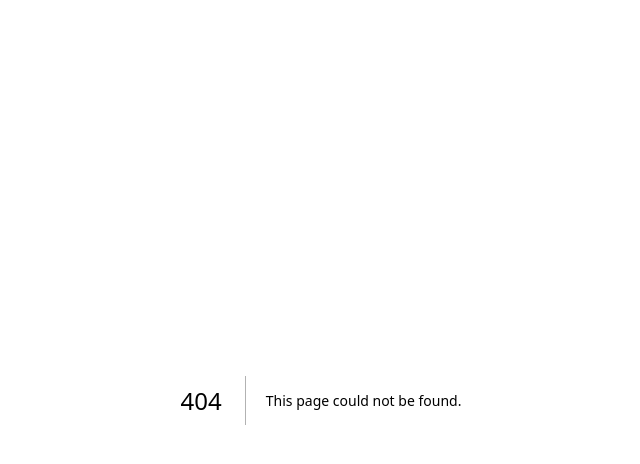
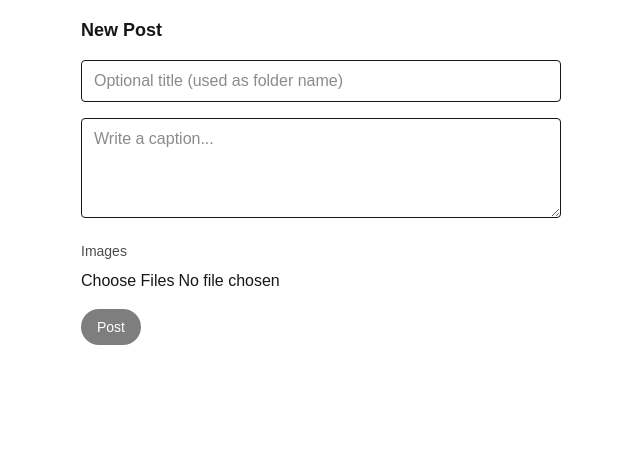
Before and after one commit to albertoleoncio/baby-journal, a Next.js app: page /upload in a window 1280 px wide. Before the commit this address had no page. Shown: the top 464 px of the page, without its empty margins (319-959 px from the left). Built offline with nearby package versions, Linux system fonts and the light colour scheme.

Commit message:
feat: implement file upload and folder creation functionality; update permissions for Microsoft OAuth

```diff
--- /dev/null
+++ b/app/api/upload/file/route.ts
@@ -0,0 +1,36 @@
+import { auth } from "@/auth";
+
+export async function POST(req: Request) {
+  const session = await auth();
+  if (!session) return new Response("Unauthorized", { status: 401 });
+  const accessToken = (session as any).accessToken as string | undefined;
+  if (!accessToken) return new Response("Unauthorized", { status: 401 });
+
+  const formData = await req.formData();
+  const folderId = formData.get("folderId") as string | null;
+  const file = formData.get("file") as File | null;
+  if (!folderId || !file) return new Response("Missing folderId or file", { status: 400 });
+
+  const fileName = (formData.get("fileName") as string) || file.name || `photo-${Date.now()}.jpg`;
+
+  // Upload via PUT content to items/{folderId}:/fileName:/content
+  const putRes = await fetch(
+    `https://graph.microsoft.com/v1.0/me/drive/items/${encodeURIComponent(folderId)}:/${encodeURIComponent(fileName)}:/content`,
+    {
+      method: "PUT",
+      headers: {
+        Authorization: `Bearer ${accessToken}`,
+        "Content-Type": file.type || "application/octet-stream",
+      },
+      body: file.stream(),
+      duplex: "half",
+    }
+  );
+  if (!putRes.ok) {
+    const txt = await putRes.text();
+    return new Response(`Failed to upload file: ${txt}`, { status: putRes.status });
+  }
+
+  const uploaded = await putRes.json();
+  return Response.json({ id: uploaded.id, name: uploaded.name });
+}
--- /dev/null
+++ b/app/api/upload/start/route.ts
@@ -0,0 +1,59 @@
+import { auth } from "@/auth";
+import { invalidateUserPostsCache } from "@/lib/posts";
+
+export async function POST(req: Request) {
+  const session = await auth();
+  if (!session) return new Response("Unauthorized", { status: 401 });
+  const accessToken = (session as any).accessToken as string | undefined;
+  if (!accessToken) return new Response("Unauthorized", { status: 401 });
+
+  const { title, caption } = await req.json().catch(() => ({}));
+  const folderName = title || new Date().toISOString().slice(0, 19).replace(/[:T]/g, "-");
+
+  // 1) Create the folder under /Apps/BabyJournal (not /children)
+  const createRes = await fetch(
+    `https://graph.microsoft.com/v1.0/me/drive/root:/Apps/BabyJournal:/children`,
+    {
+      method: "POST",
+      headers: {
+        Authorization: `Bearer ${accessToken}`,
+        "Content-Type": "application/json",
+      },
+      body: JSON.stringify({
+        name: folderName,
+        folder: {},
+        "@microsoft.graph.conflictBehavior": "rename",
+      }),
+    }
+  );
+  if (!createRes.ok) {
+    const txt = await createRes.text();
+    return new Response(`Failed to create folder: ${txt}`, { status: createRes.status });
+  }
+  const folder = await createRes.json();
+
+  // 2) Upload caption as description.txt (optional)
+  if (caption && caption.length > 0) {
+    const capRes = await fetch(
+      `https://graph.microsoft.com/v1.0/me/drive/items/${folder.id}:/description.txt:/content`,
+      {
+        method: "PUT",
+        headers: {
+          Authorization: `Bearer ${accessToken}`,
+          "Content-Type": "text/plain",
+        },
+        body: caption,
+      }
+    );
+    if (!capRes.ok) {
+      const txt = await capRes.text();
+      return new Response(`Failed to upload caption: ${txt}`, { status: capRes.status });
+    }
+  }
+
+  // Invalidate cache so new post shows up on top after redirect
+  const userId = (session as any).userId as string | undefined;
+  if (userId) invalidateUserPostsCache(userId);
+
+  return Response.json({ folderId: folder.id, folderName });
+}
--- a/app/feed/page.tsx
+++ b/app/feed/page.tsx
@@ -30,7 +30,10 @@ export default async function FeedPage() {
     <div className="mx-auto max-w-md sm:max-w-lg md:max-w-2xl lg:max-w-3xl p-0 sm:p-4">
       <header className="sticky top-0 z-10 backdrop-blur bg-background/70 border-b border-black/5 dark:border-white/10 px-4 py-3 flex items-center justify-between">
         <h1 className="text-lg font-semibold">Baby Journal</h1>
-        <a href="/api/auth/signout" className="rounded-full border px-3 py-1 text-sm hover:bg-black/5 dark:hover:bg-white/10">Sign out</a>
+        <div className="flex gap-2">
+          <a href="/upload" className="rounded-full border px-3 py-1 text-sm bg-blue-600 text-white hover:bg-blue-700 dark:bg-blue-400 dark:text-black transition">Upload</a>
+          <a href="/api/auth/signout" className="rounded-full border px-3 py-1 text-sm hover:bg-black/5 dark:hover:bg-white/10">Sign out</a>
+        </div>
       </header>
 
       <main className="space-y-6 p-2">
--- /dev/null
+++ b/app/upload/page.tsx
@@ -0,0 +1,126 @@
+"use client";
+
+import { useMemo, useState } from "react";
+import { useRouter } from "next/navigation";
+
+type LocalFile = {
+  file: File;
+  preview: string;
+};
+
+export default function UploadPage() {
+  const [files, setFiles] = useState<LocalFile[]>([]);
+  const [caption, setCaption] = useState("");
+  const [title, setTitle] = useState("");
+  const [loading, setLoading] = useState(false);
+  const [progress, setProgress] = useState(0);
+  const router = useRouter();
+
+  function onPick(e: React.ChangeEvent<HTMLInputElement>) {
+    const fl = e.target.files;
+    if (!fl) return;
+    const arr: LocalFile[] = [];
+    for (let i = 0; i < fl.length; i++) {
+      const f = fl[i];
+      if (!f.type.startsWith("image/")) continue;
+      arr.push({ file: f, preview: URL.createObjectURL(f) });
+    }
+    setFiles(arr);
+  }
+
+  const canPost = useMemo(() => files.length > 0 || caption.trim().length > 0, [files, caption]);
+
+  async function onSubmit() {
+    if (!canPost) return;
+    try {
+      setLoading(true);
+      setProgress(0);
+      // 1) Create folder and upload caption
+      const startRes = await fetch("/api/upload/start", {
+        method: "POST",
+        headers: { "Content-Type": "application/json" },
+        body: JSON.stringify({ title, caption }),
+      });
+      if (!startRes.ok) {
+        alert("Failed to create post: " + (await startRes.text()));
+        setLoading(false);
+        return;
+      }
+      const { folderId } = await startRes.json();
+
+      // 2) Upload files sequentially
+      for (let i = 0; i < files.length; i++) {
+        const form = new FormData();
+        form.append("folderId", folderId);
+        form.append("file", files[i].file);
+        form.append("fileName", files[i].file.name);
+        const res = await fetch("/api/upload/file", { method: "POST", body: form });
+        if (!res.ok) {
+          alert("Failed to upload image: " + (await res.text()));
+          setLoading(false);
+          return;
+        }
+        setProgress(Math.round(((i + 1) / files.length) * 100));
+      }
+
+      // Done
+      setLoading(false);
+      setProgress(100);
+      router.push("/feed");
+    } catch (e: any) {
+      console.error(e);
+      alert("Upload failed: " + (e?.message || String(e)));
+      setLoading(false);
+    }
+  }
+
+  return (
+    <div className="mx-auto max-w-md sm:max-w-lg p-4 space-y-4">
+      <h1 className="text-lg font-semibold">New Post</h1>
+      <input
+        type="text"
+        placeholder="Optional title (used as folder name)"
+        className="w-full border rounded px-3 py-2"
+        value={title}
+        onChange={(e) => setTitle(e.target.value)}
+      />
+      <textarea
+        placeholder="Write a caption..."
+        className="w-full border rounded px-3 py-2 min-h-[100px]"
+        value={caption}
+        onChange={(e) => setCaption(e.target.value)}
+      />
+      <div className="space-y-2">
+        <label htmlFor="images" className="block text-sm text-black/70 dark:text-white/70">Images</label>
+        <input
+          id="images"
+          aria-label="Images"
+          type="file"
+          accept="image/*"
+          multiple
+          onChange={onPick}
+          className="block"
+        />
+        {files.length > 0 && (
+          <div className="grid grid-cols-3 gap-2">
+            {files.map((f) => (
+              <img key={`${f.preview}-${f.file.size}`} src={f.preview} alt="preview" className="w-full h-24 object-cover rounded" />
+            ))}
+          </div>
+        )}
+      </div>
+      <div className="flex items-center gap-3">
+        <button
+          onClick={onSubmit}
+          disabled={!canPost || loading}
+          className="rounded-full bg-black text-white dark:bg-white dark:text-black px-4 py-2 text-sm disabled:opacity-50"
+        >
+          {loading ? "Posting…" : "Post"}
+        </button>
+        {loading && (
+          <div className="text-sm text-black/60 dark:text-white/60">{progress}%</div>
+        )}
+      </div>
+    </div>
+  );
+}
--- a/auth.ts
+++ b/auth.ts
@@ -1,8 +1,8 @@
 import { getServerSession } from "next-auth/next";
 import AzureADProvider from "next-auth/providers/azure-ad";
 
-// Scopes: offline_access for refresh tokens, Files.Read for OneDrive, plus basic OIDC scopes
-const scopes = ["openid", "profile", "email", "offline_access", "Files.Read"].join(" ");
+// Scopes: offline_access for refresh tokens, Files.ReadWrite for OneDrive write access, plus basic OIDC scopes
+const scopes = ["openid", "profile", "email", "offline_access", "Files.ReadWrite"].join(" ");
 
 type MicrosoftToken = {
   accessToken?: string;
--- a/lib/posts.ts
+++ b/lib/posts.ts
@@ -32,22 +32,23 @@ function isImage(item: GraphDriveItem) {
 export async function getUserPosts(accessToken: string, userId: string): Promise<Post[]> {
   const key = `${userId}`;
   const now = Date.now();
+  const isDev = process.env.NODE_ENV === "development";
   const entry = cache.get(key);
-  if (entry && now - entry.ts < CACHE_TTL_MS) return entry.posts;
+  if (!isDev && entry && now - entry.ts < CACHE_TTL_MS) return entry.posts;
 
   // First list subfolders under ROOT_PATH
   const children = await listChildren(accessToken, ROOT_PATH);
-  const subfolders = children.filter((c) => c.folder);
+  const subfolders = (children || []).filter((c) => c.folder);
 
   const posts: Post[] = [];
   for (const folder of subfolders) {
     const subPath = `${ROOT_PATH}/${folder.name}`;
-    const items = await listChildren(accessToken, subPath);
+  const items = await listChildren(accessToken, subPath);
 
     let description: string | null = null;
     const images: Post["images"] = [];
 
-    for (const it of items) {
+  for (const it of items || []) {
       if (it.file) {
         if (isTextFile(it.name)) {
           try {
```
Also changed, not shown: 1 other file (tests, documents, lock files or other folders).
